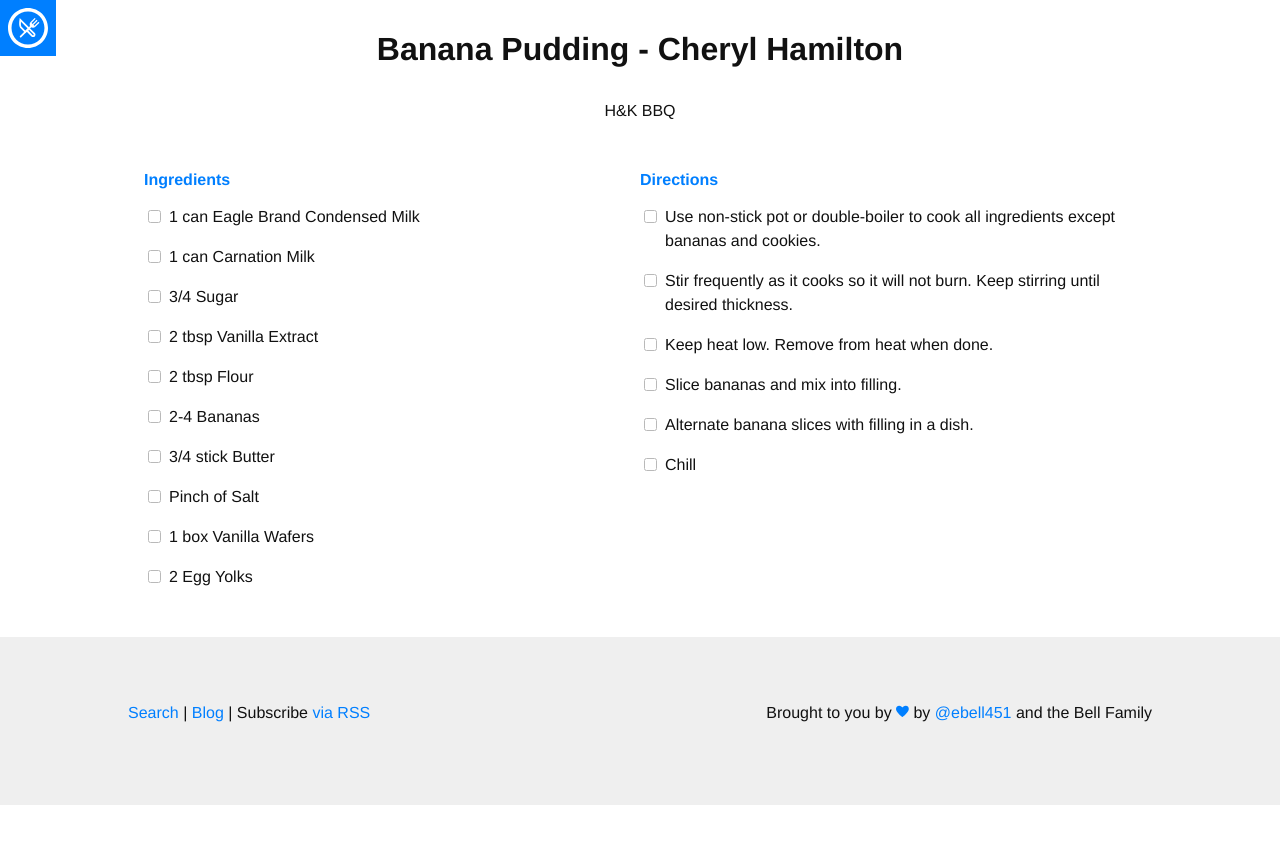
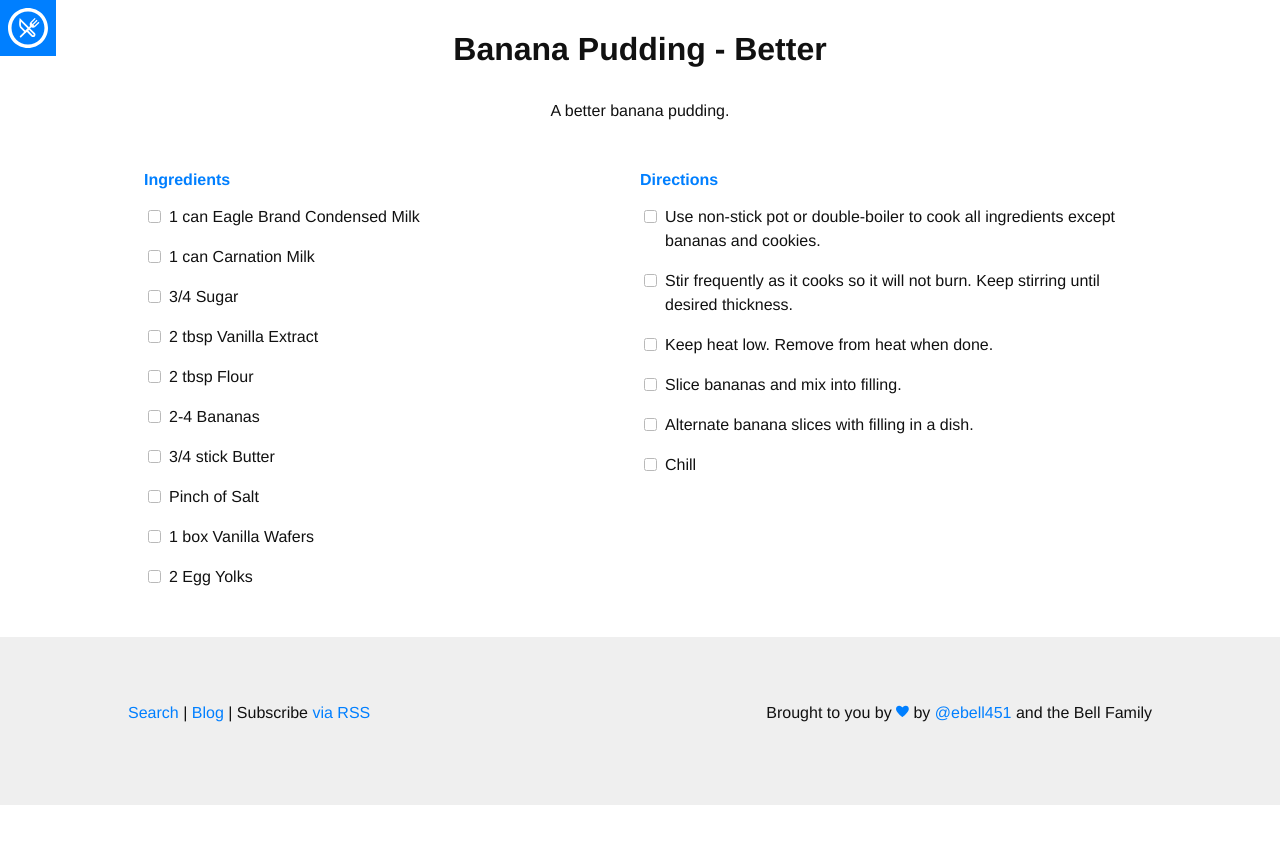
Before and after one commit to ebell451/ebell451.github.io, a Jekyll site: the page built from _recipes/banana-pudding-2.md, in a window 1280 px wide. Shown: the top 844 px of the page. Built offline with Jekyll 4.4.1, drawn with Linux system fonts in a browser that asks for light colours; nearby versions of some CDN libraries; some web fonts are replaced.

Commit message:
modification to pudding recipe

```diff
--- a/_recipes/banana-pudding-cheryl.md
+++ b/_recipes/banana-pudding-2.md
@@ -1,7 +1,7 @@
 ---
 
 layout: recipe
-title: "Banana Pudding - Cheryl Hamilton"
+title: "Banana Pudding - Better"
 tags: dessert
 
 ingredients:
@@ -26,4 +26,4 @@ directions:
 
 ---
 
-H&K BBQ
+A better banana pudding.
```
